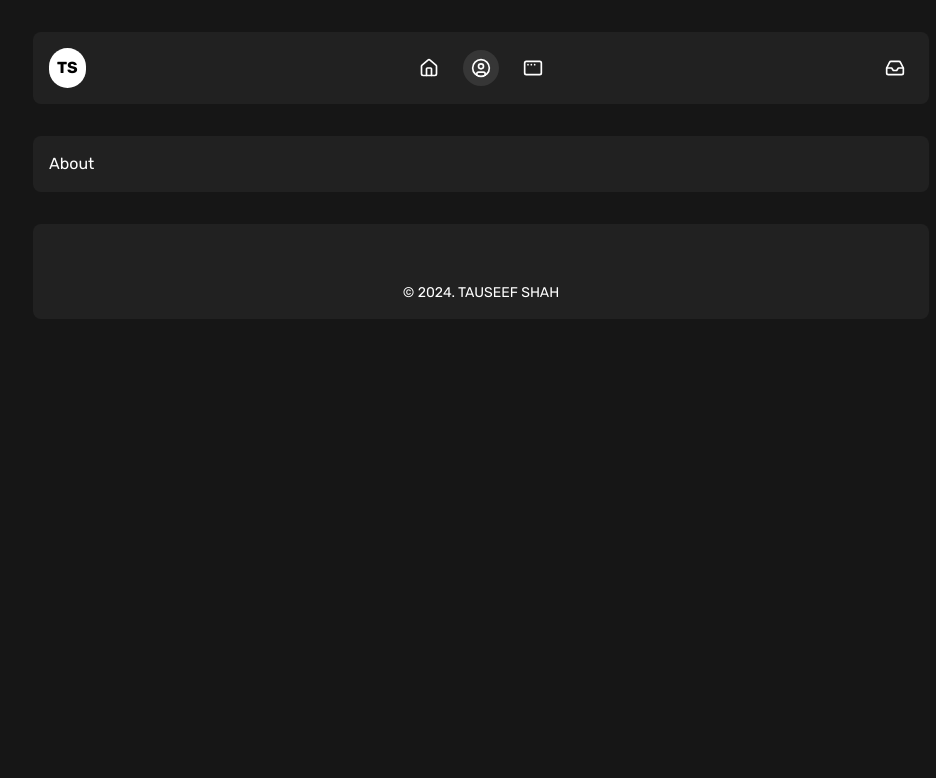
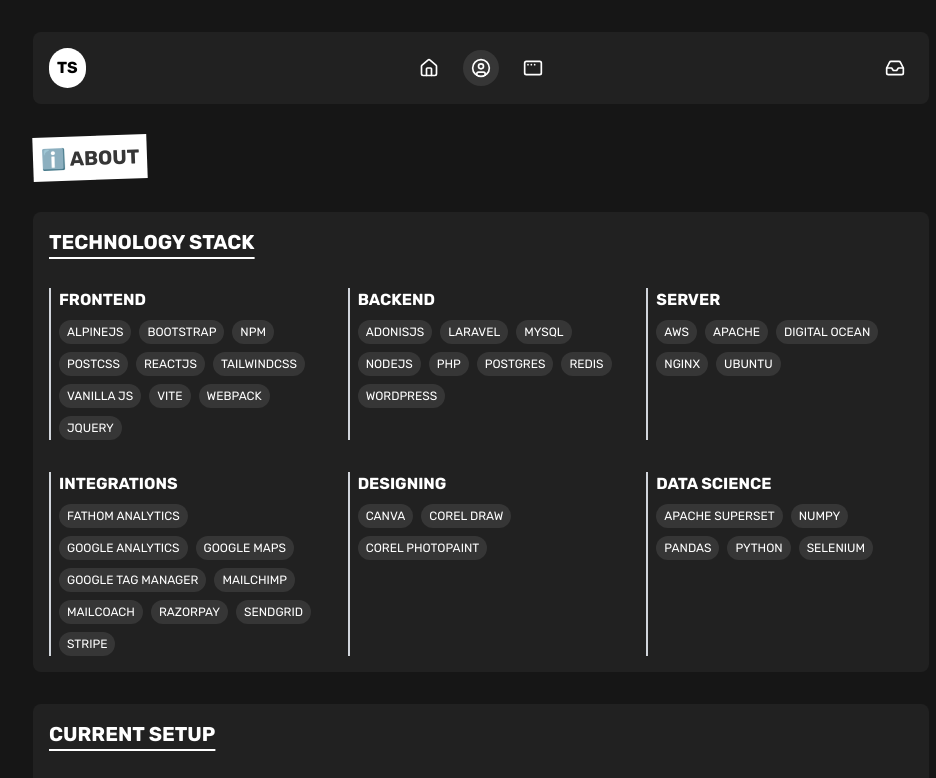
Before and after one commit to tauseefsshah/tauseefsshah.com, a Next.js app: page /about in a window 1280 px wide. Shown: the top 778 px of the page, without its empty margins (159-1095 px from the left). Built offline with nearby package versions, Linux system fonts and the light colour scheme; some icons are missing.

Commit message:
UPDATE - About

```diff
--- a/pages/about.jsx
+++ b/pages/about.jsx
@@ -1,7 +1,112 @@
+import PageTitle from "@/components/page-title";
+
+const technologyStack = [
+  {
+    title: "Frontend",
+    technologies: [
+      "AlpineJS",
+      "ReactJS",
+      "jQuery",
+      "Vanilla JS",
+      "TailwindCSS",
+      "Bootstrap",
+      "PostCSS",
+      "NPM",
+      "Vite",
+      "Webpack",
+    ],
+  },
+  {
+    title: "Backend",
+    technologies: [
+      "Laravel",
+      "PHP",
+      "MySQL",
+      "Postgres",
+      "Redis",
+      "Wordpress",
+      "NodeJS",
+      "AdonisJS",
+    ],
+  },
+  {
+    title: "Server",
+    technologies: ["AWS", "Digital Ocean", "Ubuntu", "Nginx", "Apache"],
+  },
+  {
+    title: "Integrations",
+    technologies: [
+      "Stripe",
+      "Razorpay",
+      "Fathom Analytics",
+      "Google Analytics",
+      "Google Maps",
+      "Google Tag Manager",
+      "Mailcoach",
+      "Mailchimp",
+      "Sendgrid",
+    ],
+  },
+  {
+    title: "Designing",
+    technologies: ["Corel Draw", "Canva", "Corel PhotoPaint"],
+  },
+  {
+    title: "Data Science",
+    technologies: ["Python", "NumPy", "Pandas", "Selenium", "Apache Superset"],
+  },
+];
 export default function About() {
   return (
-    <section id="about" className="content-box flex flex-col gap-8">
-      About
-    </section>
+    <div className="flex flex-col gap-8">
+      <PageTitle title="ℹ️ About" />
+
+      <div className="content-box">
+        <div className="flex flex-col gap-8">
+          <h3 className="text-xl font-bold uppercase underline underline-offset-8">
+            Technology Stack
+          </h3>
+          <div className="grid grid-cols-1 gap-8 md:grid-cols-3">
+            {technologyStack.map((stack, index) => (
+              <div
+                key={index}
+                className="border-0 border-l-2 border-gray-300 pl-2"
+              >
+                <h4 className="font-bold uppercase mb-2">{stack.title}</h4>
+                <ul className="flex gap-2 text-xs uppercase flex-wrap">
+                  {stack.technologies.sort().map((el, index) => (
+                    <li className="px-2 py-1 bg-primary rounded-xl" key={index}>
+                      {el}
+                    </li>
+                  ))}
+                </ul>
+              </div>
+            ))}
+          </div>
+        </div>
+      </div>
+
+      <div className="content-box">
+        <div className="flex flex-col gap-8">
+          <h3 className="text-xl font-bold uppercase underline underline-offset-8">
+            Current Setup
+          </h3>
+          <div className="grid grid-cols-1 gap-8 md:grid-cols-3">
+            {technologyStack.map((stack, index) => (
+              <div key={index} className="border-0 border-l-2 border-gray-300 pl-2">
+                <h4 className="font-bold uppercase mb-2">{stack.title}</h4>
+                <ul className="flex gap-2 text-xs uppercase flex-wrap">
+                  {stack.technologies.sort().map((el, index) => (
+                    <li className="px-2 py-1 bg-primary rounded-xl" key={index}>
+                      {el}
+                    </li>
+                  ))}
+                </ul>
+              </div>
+            ))}
+          </div>
+        </div>
+      </div>
+    </div>
   );
 }
```
